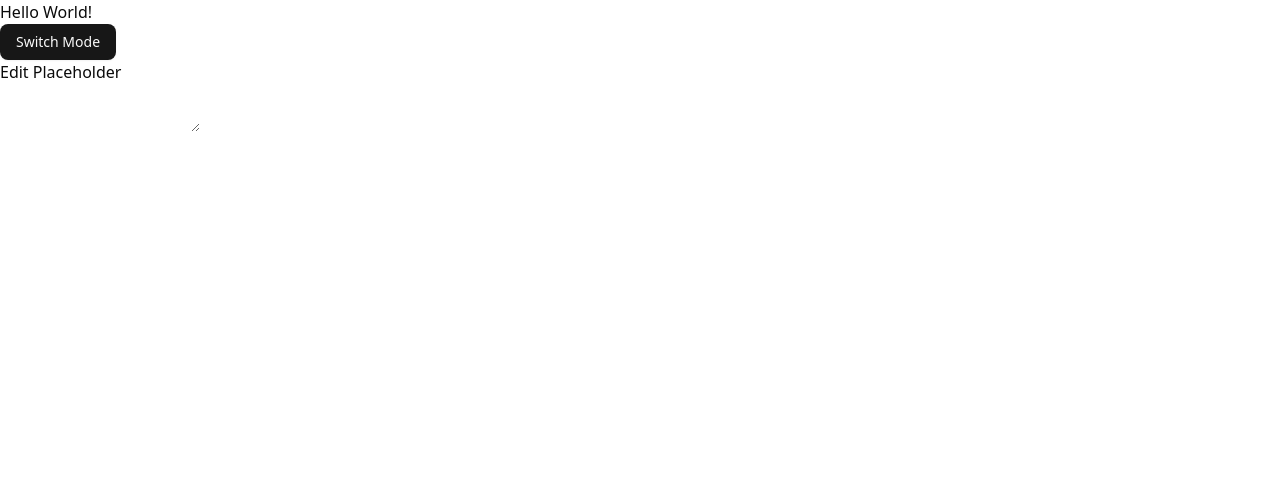
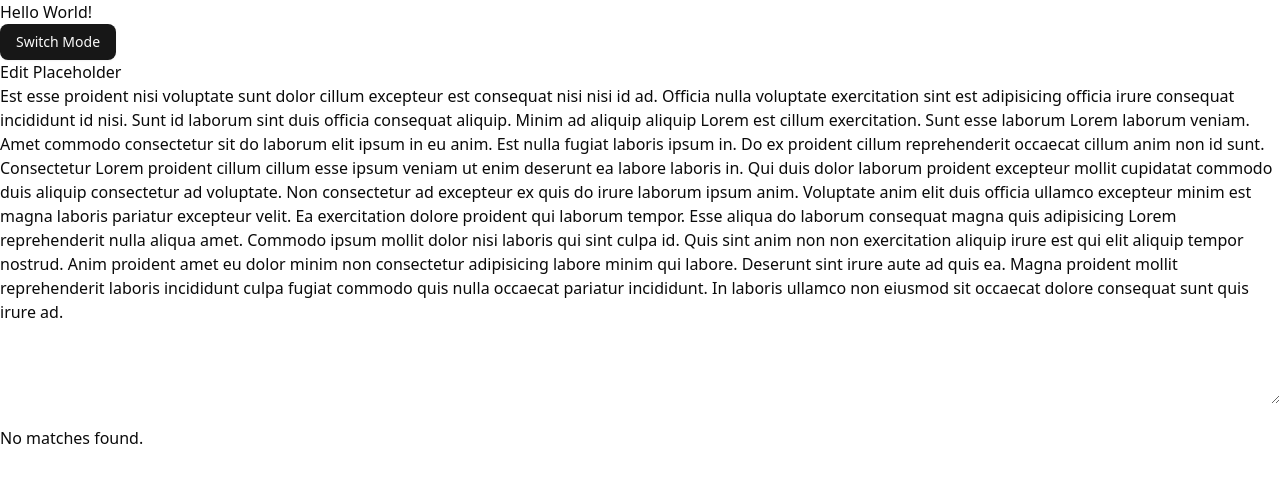
Before and after one commit to ScottDJEvans/smtt, a Next.js app: page /document-search in a window 1280 px wide. Shown: the top 482 px of the page. Built offline with nearby package versions, Linux system fonts and the light colour scheme.

Commit message:
add initial MainDocumentArea, add initial utils (#3)

```diff
--- a/package.json
+++ b/package.json
@@ -13,6 +13,7 @@
     "@radix-ui/react-slot": "^1.2.3",
     "class-variance-authority": "^0.7.1",
     "clsx": "^2.1.1",
+    "lorem-ipsum": "^2.0.8",
     "lucide-react": "^0.513.0",
     "next": "15.3.3",
     "prop-types": "^15.8.1",
--- a/src/app/document-search/components/Dashboard.js
+++ b/src/app/document-search/components/Dashboard.js
@@ -3,12 +3,15 @@
 import { MOCK_REGEX_VALUES } from "../mock-data"
 import MainDocumentArea from "./MainDocumentArea"
 import Sidebar from "./Sidebar"
+import { getInitialDocumentText } from "./utils"
+
 
 const Dashboard = ({ regexData = MOCK_REGEX_VALUES }) => {
+    const initialText = getInitialDocumentText()
   return (
     <div>
       <Sidebar regexData={regexData}/>
-      <MainDocumentArea />
+      <MainDocumentArea initialText={initialText} />
     </div>
   )
 }
--- a/src/app/document-search/components/MainDocumentArea.js
+++ b/src/app/document-search/components/MainDocumentArea.js
@@ -1,11 +1,32 @@
 "use client"
 
-const MainDocumentArea = () => {
+import PropTypes from "prop-types"
+
+const MainDocumentArea = ({ initialText, matches }) => {
+  const renderTextMatchSection = () => {
+    return (
+      <div className="my-4 w-full">
+        {matches ? (
+          <p>
+            Results from search: <span>{matches.toString()}</span>
+          </p>
+        ) : (
+          <p>No matches found.</p>
+        )}
+      </div>
+    )
+  }
   return (
-    <div>
-      <textarea />
+    <div className="w-full">
+      <textarea className="w-full h-80" defaultValue={initialText} />
+      {renderTextMatchSection()}
     </div>
   )
 }
 
 export default MainDocumentArea
+
+MainDocumentArea.propTypes = {
+  initialText: PropTypes.string.isRequired,
+  matches: PropTypes.array
+}
--- /dev/null
+++ b/src/app/document-search/components/utils.js
@@ -0,0 +1,5 @@
+import { loremIpsum } from "lorem-ipsum"
+
+export const getInitialDocumentText = () => {
+  return loremIpsum({ count: 20 })
+}
```
